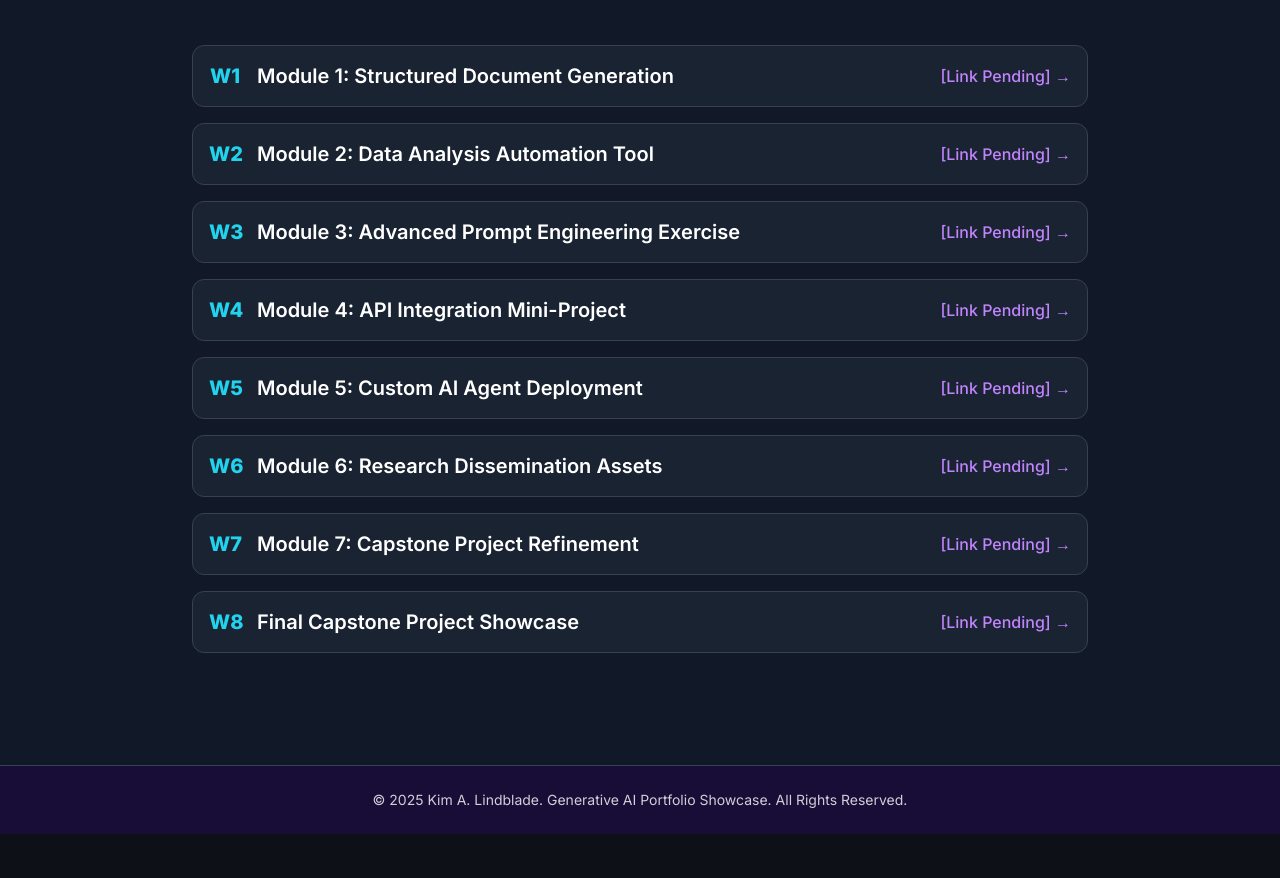
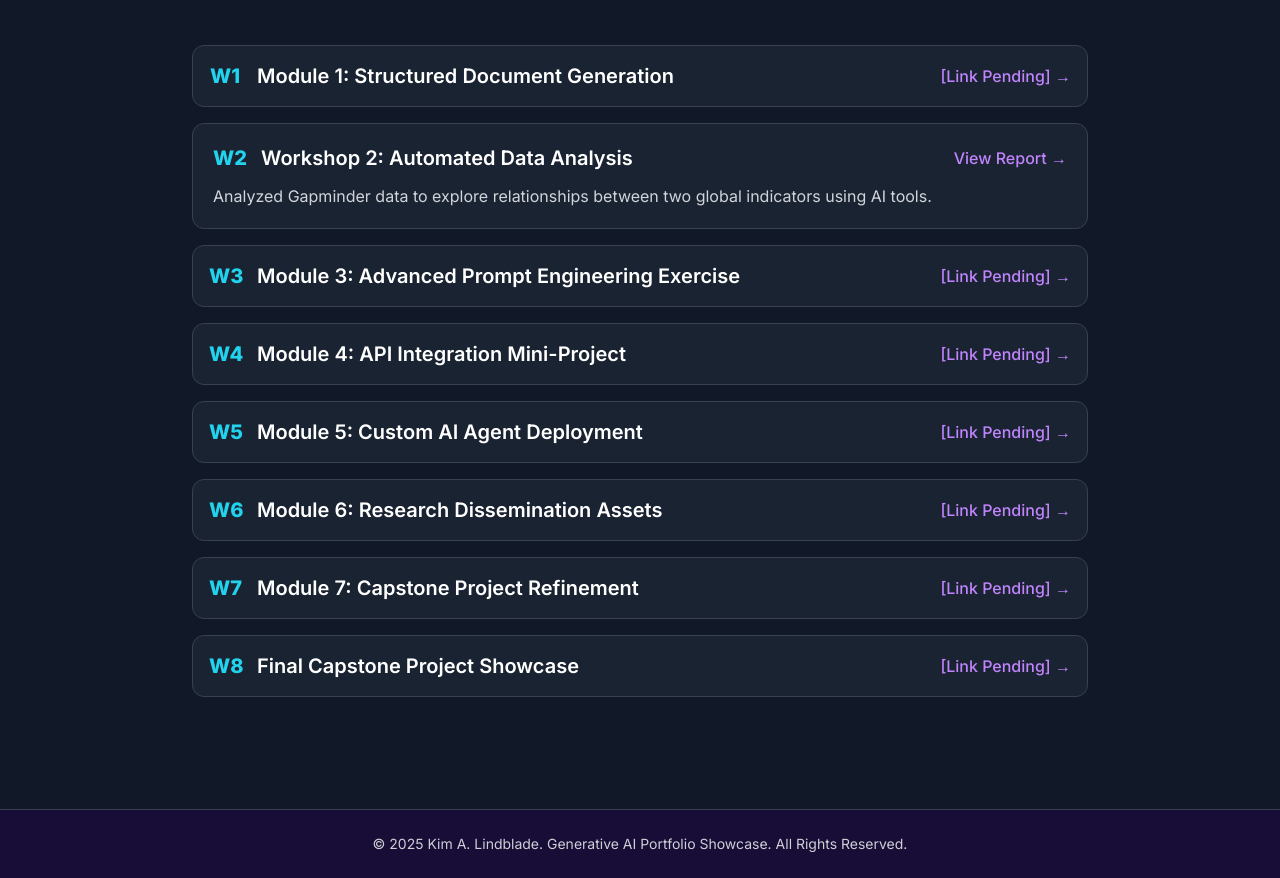
Before and after one commit to kalindblade-wq/graph-ai-portfolio, a plain HTML site: page index.html in a window 1280 px wide. Shown: the part 3686-4564 px from the top of the page. Before the commit the page ends 4520 px from the top, so only its background shows below. Drawn offline with nearby package versions, Linux system fonts and the light colour scheme.

Commit message:
Update index.html

```diff
--- a/index.html
+++ b/index.html
@@ -260,14 +260,20 @@
                         </a>
                     </div>
 
-                    <div class="flex items-center justify-between bg-gray-800/70 p-4 rounded-xl border border-gray-700 glow-hover transition duration-300">
-                        <span class="text-xl font-semibold text-white flex items-center">
-                            <span class="text-cyan-400 mr-4 font-extrabold w-8 text-center">W2</span>
-                            Module 2: Data Analysis Automation Tool
-                        </span>
-                        <a href="#" class="text-purple-400 hover:text-pink-400 transition duration-300 font-medium">
-                            [Link Pending] &rarr;
-                        </a>
+                    <!-- UPDATED: Workshop 2 project card with description and link -->
+                    <div class="bg-gray-800/70 p-5 rounded-xl border border-gray-700 glow-hover transition duration-300">
+                        <div class="flex items-center justify-between">
+                            <span class="text-xl font-semibold text-white flex items-center">
+                                <span class="text-cyan-400 mr-4 font-extrabold w-8 text-center">W2</span>
+                                Workshop 2: Automated Data Analysis
+                            </span>
+                            <a href="https://github.com/kalindblade-wq/graph-ai-portfolio/blob/main/Workshop%202%20Lindblade.pdf" target="_blank" rel="noopener noreferrer" class="inline-flex items-center text-purple-400 hover:text-pink-400 font-medium">
+                                View Report &rarr;
+                            </a>
+                        </div>
+                        <p class="mt-3 text-gray-300 text-sm sm:text-base">
+                            Analyzed Gapminder data to explore relationships between two global indicators using AI tools.
+                        </p>
                     </div>
 
                     <div class="flex items-center justify-between bg-gray-800/70 p-4 rounded-xl border border-gray-700 glow-hover transition duration-300">
```
